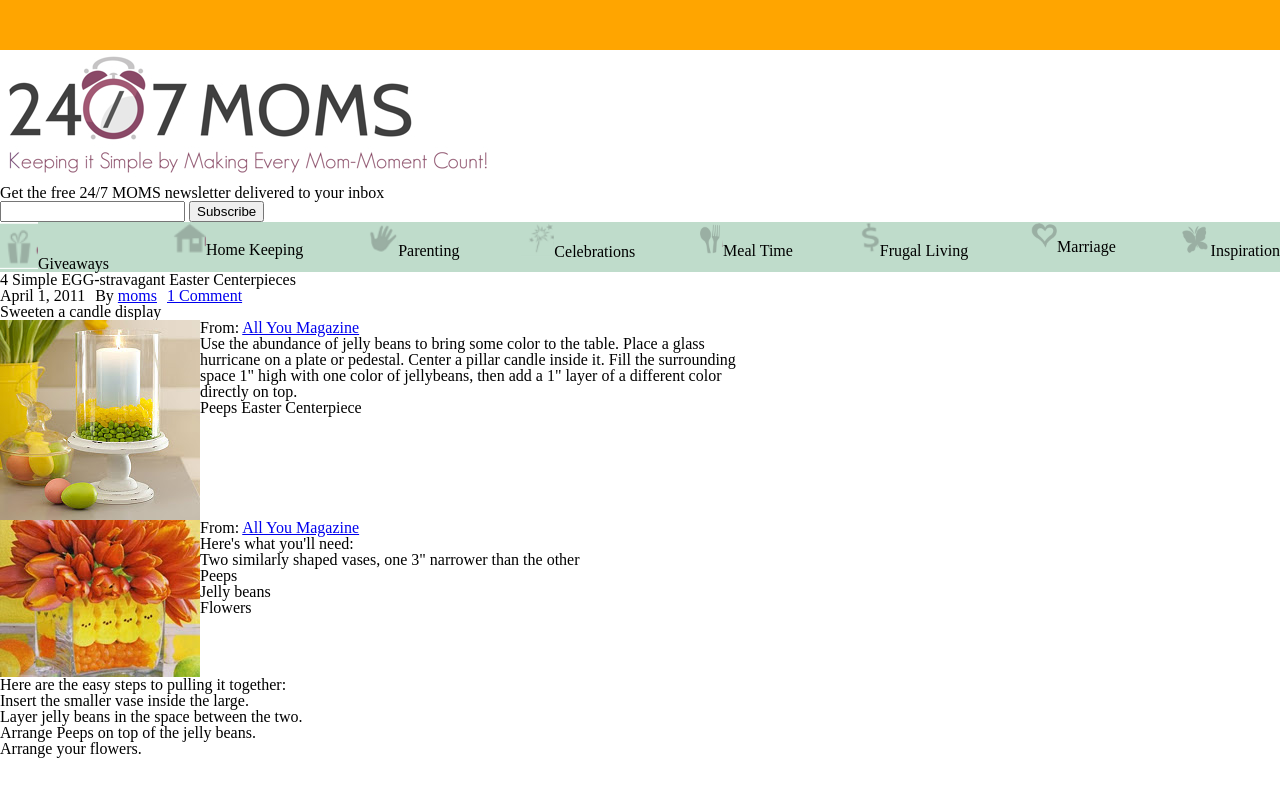
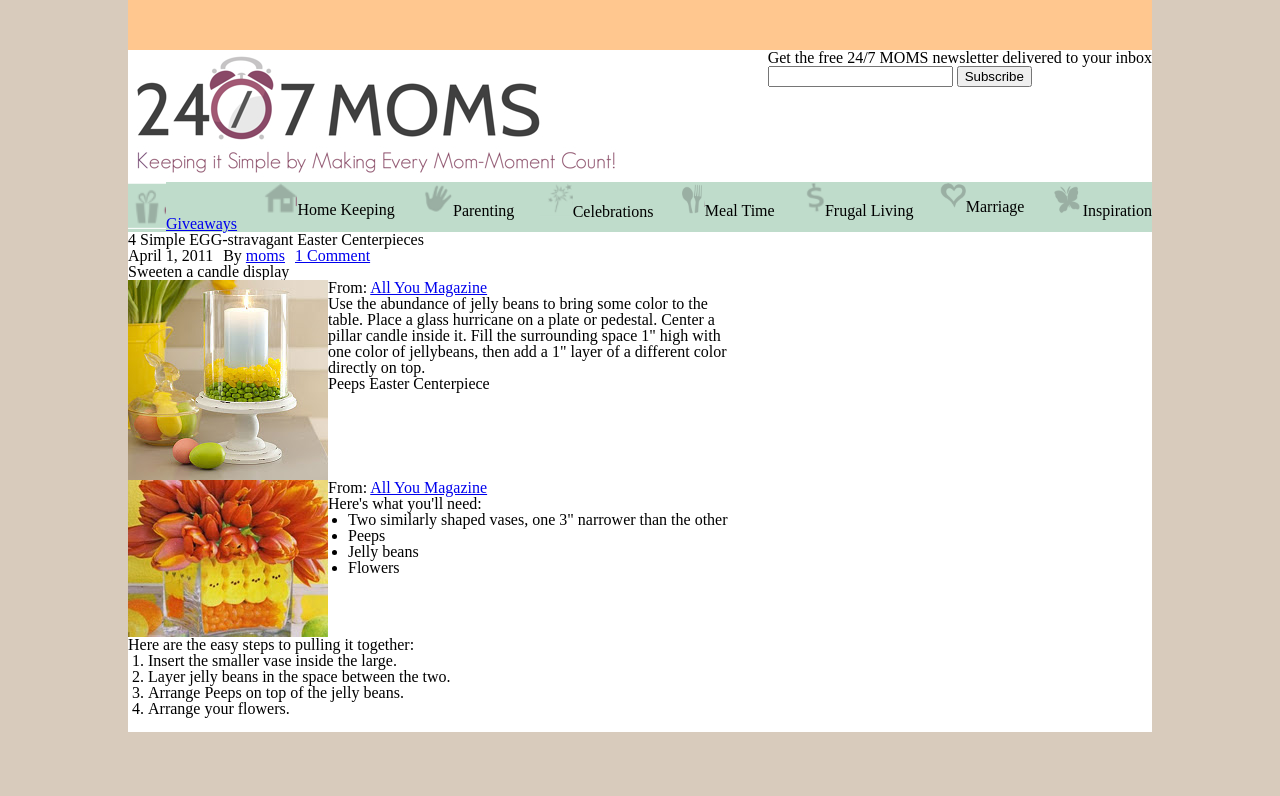
Before and after one commit to koyo72-4/moms, a plain HTML site: page index.html in a window 1280 px wide. Drawn offline with Linux system fonts and the light colour scheme.

Commit message:
Added brown background

```diff
--- a/index.html
+++ b/index.html
@@ -8,20 +8,23 @@
         <link href="./reset.css" type="text/css" rel="stylesheet">
         <link href="./style.css" type="text/css" rel="stylesheet">
     </head>
-    <body>
+    <body class="borders">
+        <div class="div-center">
             <header>
                 <div id="top-links">
                 </div>
+                <div id="header-flexbox">
                     <img src="./images/xlogo.jpg.pagespeed.ic.XxVPi1qhfI.webp" alt="247MOMS logo" />
                     <div id="newsletter-sign-up">
                         <p>Get the free 24/7 MOMS newsletter delivered to your inbox</p>
                         <input type="email">
                         <button>Subscribe</button>
                     </div>
+                </div>
             </header>
             <nav>
                 <ul class="nav-flexbox">
-                <li><img src="./images/gift.png" alt="" />Giveaways</li>
+                    <li><a href="#"><img src="./images/gift.png" alt="" />Giveaways</a></li>
                     <li><Img src="./images/homekeeping.png" alt="" />Home Keeping</li>
                     <li><img src="./images/parenting-icon.png" alt="" />Parenting</li>
                     <li><img src="./images/celebrations-icon.png" alt="" />Celebrations</li>
@@ -53,7 +56,7 @@
                         <div>
                             <p>From: <a href="#">All You Magazine</a></p>
                             <p>Here's what you'll need:</p>
-                        <ul>
+                            <ul id="peeps-list">
                                 <li>Two similarly shaped vases, one 3" narrower than the other</li>
                                 <li>Peeps</li>
                                 <li>Jelly beans</li>
@@ -62,7 +65,7 @@
                         </div>
                         </div>
                     <p>Here are the easy steps to pulling it together:</p>
-                <ol>
+                    <ol id="vase-list">
                         <li>Insert the smaller vase inside the large.</li>
                         <li>Layer jelly beans in the space between the two.</li>
                         <li>Arrange Peeps on top of the jelly beans.</li>
@@ -75,5 +78,6 @@
                 </aside>
             </div>
             <div id="comments"></div>
+        </div>
     </body>
 </html>
--- a/style.css
+++ b/style.css
@@ -1,6 +1,11 @@
 header #top-links {
     height: 50px;
-    background-color: orange;
+    background-color: #FFC78F;
+}
+
+#header-flexbox {
+    display: flex;
+    justify-content: space-between;
 }
 
 .nav-flexbox {
@@ -49,3 +54,29 @@ aside {
 #second-article {
     display: flex;
 }
+
+#peeps-list li {
+    list-style-type: disc;
+}
+
+#vase-list li {
+    list-style-type: decimal;
+}
+
+#peeps-list {
+    margin-left: 20px;
+}
+
+#vase-list {
+    margin-left: 20px;
+}
+
+.div-center {
+    margin-left: 10%;
+    width: 80%;
+    background-color: white;
+}
+
+.borders {
+    background-color: #D8CBBC;
+}
```
Lines whose indentation alone changed are shown as unchanged.
